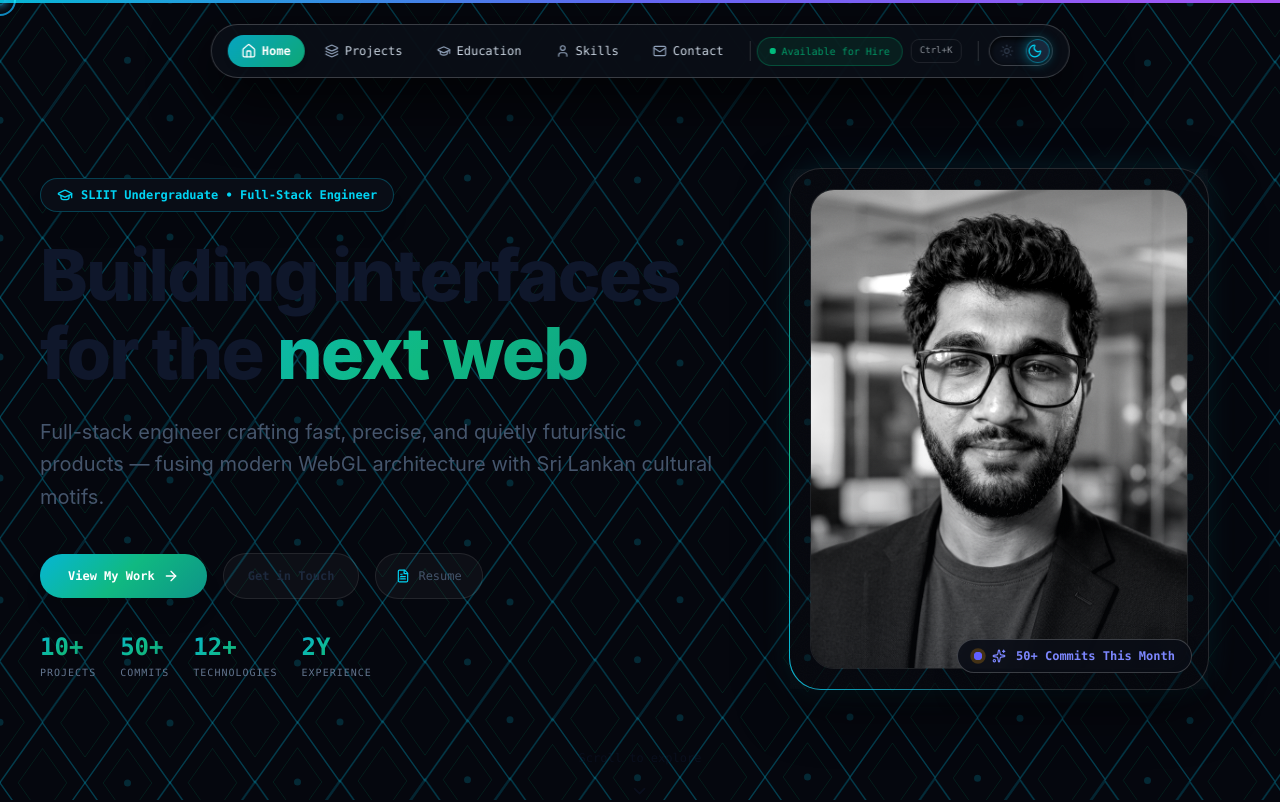
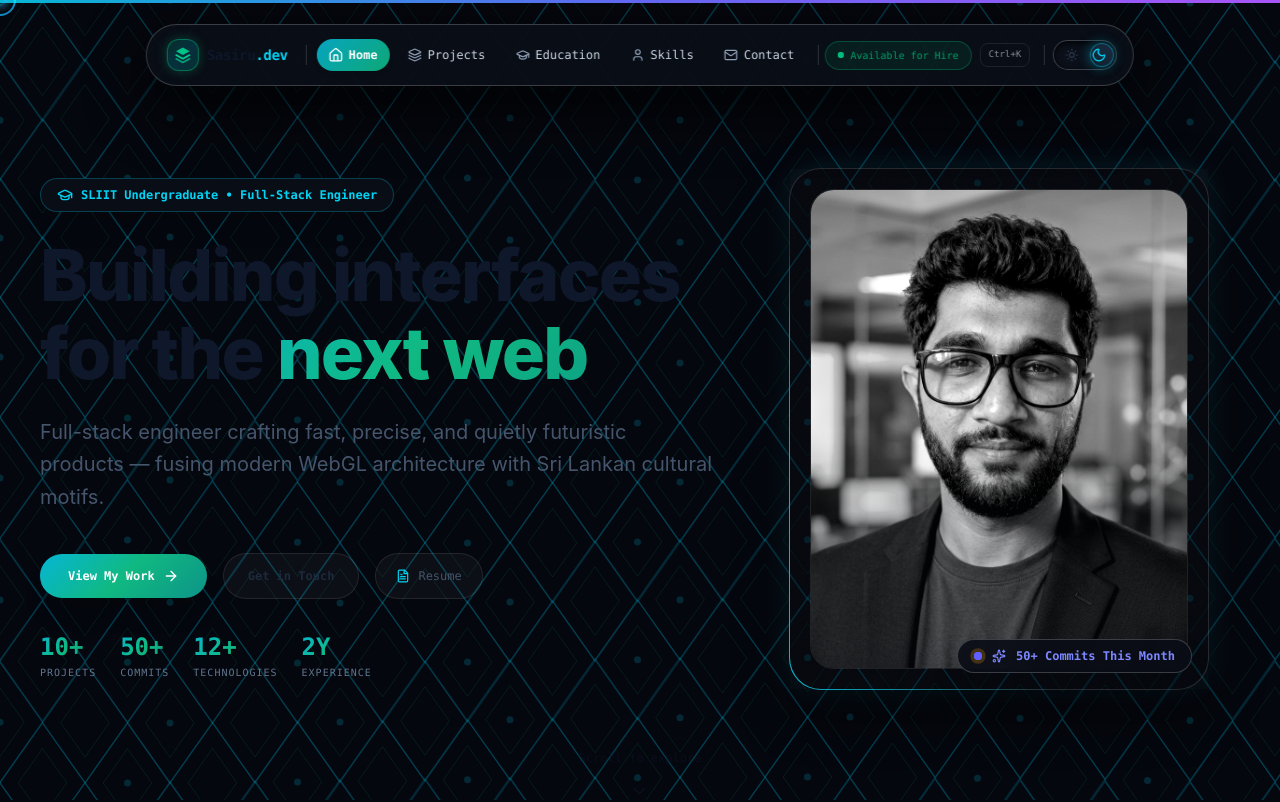
Before and after one commit to sasiruliyanage2004/portfolio-, a React (Vite) app: page / in a window 1280 px wide. Shown: the top 802 px of the page. Built offline with nearby package versions, Linux system fonts and the light colour scheme; no server answers.

Commit message:
feat_add_watermelon_style_brand_logo_and_name_to_floating_navbar

```diff
--- a/src/components/cyber/FloatingDockCyber.jsx
+++ b/src/components/cyber/FloatingDockCyber.jsx
@@ -27,7 +27,6 @@ export default function FloatingDockCyber({ theme, toggleTheme }) {
         return;
       }
 
-      // If scrolled near bottom of page (Contact & Footer area)
       const isAtBottom =
         window.innerHeight + window.scrollY >=
         Math.max(document.body.scrollHeight, document.documentElement.scrollHeight) - 300;
@@ -70,16 +69,62 @@ export default function FloatingDockCyber({ theme, toggleTheme }) {
       initial={{ opacity: 0, y: -20 }}
       animate={{ opacity: 1, y: 0 }}
       transition={{ type: "spring", stiffness: 300, damping: 26 }}
-      className={`fixed left-1/2 top-3 sm:top-6 z-[60] flex -translate-x-1/2 items-center gap-0.5 sm:gap-1.5 rounded-full border backdrop-blur-2xl transition-all duration-500 max-w-[96vw] sm:max-w-none ${
+      className={`fixed left-1/2 top-3 sm:top-6 z-[60] flex -translate-x-1/2 items-center gap-1 sm:gap-1.5 rounded-full border backdrop-blur-2xl transition-all duration-500 max-w-[96vw] sm:max-w-none ${
         isLightMode
           ? isScrolled
-            ? "px-2 sm:px-3 py-1 sm:py-1.5 shadow-[0_16px_40px_rgba(15,23,42,0.15)] bg-white/95 scale-95 border-slate-300"
-            : "px-2.5 sm:px-4 py-1.5 sm:py-2.5 shadow-[0_20px_50px_rgba(15,23,42,0.12)] bg-white/90 scale-100 border-slate-200"
+            ? "px-2.5 sm:px-3.5 py-1 sm:py-1.5 shadow-[0_16px_40px_rgba(15,23,42,0.15)] bg-white/95 scale-95 border-slate-300"
+            : "px-3 sm:px-4 py-1.5 sm:py-2.5 shadow-[0_20px_50px_rgba(15,23,42,0.12)] bg-white/90 scale-100 border-slate-200"
           : isScrolled
-            ? "px-2 sm:px-3 py-1 sm:py-1.5 shadow-[0_16px_50px_rgba(0,0,0,0.95)] bg-[#0b0f17]/95 scale-95 border-white/25"
-            : "px-2.5 sm:px-4 py-1.5 sm:py-2.5 shadow-[0_20px_60px_rgba(0,0,0,0.85)] bg-[#0b0f17]/90 scale-100 border-white/20"
+            ? "px-2.5 sm:px-3.5 py-1 sm:py-1.5 shadow-[0_16px_50px_rgba(0,0,0,0.95)] bg-[#0b0f17]/95 scale-95 border-white/25"
+            : "px-3 sm:px-4 py-1.5 sm:py-2.5 shadow-[0_20px_60px_rgba(0,0,0,0.85)] bg-[#0b0f17]/90 scale-100 border-white/20"
       }`}
     >
+      {/* 🚀 Watermelon-style Personal Brand Logo & Name */}
+      <a
+        href="#home"
+        aria-label="Sasiru Liyanage Home"
+        className="group flex items-center gap-2 pr-1 sm:pr-2 pl-1 py-1 transition-transform active:scale-95"
+      >
+        {/* Layered Cyber Diamond Brand Logo */}
+        <div className="relative flex h-7 w-7 sm:h-8 sm:w-8 items-center justify-center rounded-xl bg-gradient-to-br from-emerald-500/20 via-cyan-500/20 to-teal-500/20 border border-emerald-400/40 shadow-[0_0_12px_rgba(16,185,129,0.3)] group-hover:border-cyan-400 group-hover:shadow-[0_0_16px_rgba(6,182,212,0.5)] transition-all">
+          <svg
+            viewBox="0 0 24 24"
+            fill="none"
+            className="h-4 w-4 sm:h-4.5 sm:w-4.5 text-emerald-400 group-hover:text-cyan-300 transition-colors"
+          >
+            <path
+              d="M12 2L3 7L12 12L21 7L12 2Z"
+              fill="currentColor"
+              fillOpacity="0.9"
+            />
+            <path
+              d="M3 12L12 17L21 12"
+              stroke="currentColor"
+              strokeWidth="2"
+              strokeLinecap="round"
+              strokeLinejoin="round"
+            />
+            <path
+              d="M3 17L12 22L21 17"
+              stroke="currentColor"
+              strokeWidth="2"
+              strokeLinecap="round"
+              strokeLinejoin="round"
+              strokeOpacity="0.7"
+            />
+          </svg>
+        </div>
+
+        {/* Brand Name Text (Hidden on extremely small screens, visible on sm and above) */}
+        <span className="font-extrabold tracking-tight text-slate-900 dark:text-white font-mono text-xs sm:text-sm hidden xs:inline-block sm:inline-block">
+          Sasiru<span className="text-cyan-400">.dev</span>
+        </span>
+      </a>
+
+      {/* Brand Divider */}
+      <div className={`mx-0.5 sm:mx-1 h-5 w-px ${isLightMode ? "bg-slate-300" : "bg-white/15"}`} />
+
+      {/* Navigation Links */}
       {NAV.map((item) => {
         const Icon = item.icon;
         const isActive = active === item.id;
@@ -88,7 +133,7 @@ export default function FloatingDockCyber({ theme, toggleTheme }) {
             key={item.id}
             href={`#${item.id}`}
             aria-label={item.label}
-            className="relative flex items-center gap-1 sm:gap-1.5 rounded-full px-2 sm:px-3.5 py-1.5 sm:py-2 text-[11px] sm:text-xs font-medium transition-colors"
+            className="relative flex items-center gap-1 sm:gap-1.5 rounded-full px-2.5 sm:px-3 py-1.5 sm:py-2 text-[11px] sm:text-xs font-medium transition-colors"
           >
             {isActive && (
               <motion.span
@@ -112,7 +157,7 @@ export default function FloatingDockCyber({ theme, toggleTheme }) {
                   animate={{ opacity: 1, width: "auto" }}
                   exit={{ opacity: 0, width: 0 }}
                   transition={{ duration: 0.2 }}
-                  className={`relative z-10 font-mono overflow-hidden whitespace-nowrap hidden xs:inline-block sm:inline-block ${
+                  className={`relative z-10 font-mono overflow-hidden whitespace-nowrap hidden md:inline-block ${
                     isActive ? "text-white font-semibold" : isLightMode ? "text-slate-600" : "text-slate-300"
                   }`}
                 >
@@ -131,7 +176,7 @@ export default function FloatingDockCyber({ theme, toggleTheme }) {
             animate={{ opacity: 1, width: "auto" }}
             exit={{ opacity: 0, width: 0 }}
             transition={{ duration: 0.25 }}
-            className="hidden items-center overflow-hidden md:flex"
+            className="hidden items-center overflow-hidden lg:flex"
           >
             <div className={`mx-1.5 h-5 w-px ${isLightMode ? "bg-slate-300" : "bg-white/15"}`} />
 
@@ -150,8 +195,8 @@ export default function FloatingDockCyber({ theme, toggleTheme }) {
       </AnimatePresence>
 
       {/* Modern Animated Sun/Moon Switch Mode Slider */}
-      <div className="flex items-center pl-1.5 sm:pl-2.5">
-        <div className={`mr-1.5 sm:mr-2.5 h-5 w-px ${isLightMode ? "bg-slate-300" : "bg-white/15"}`} />
+      <div className="flex items-center pl-1 sm:pl-2">
+        <div className={`mr-1 sm:mr-2 h-5 w-px ${isLightMode ? "bg-slate-300" : "bg-white/15"}`} />
         <SwitchModeToggle theme={theme} toggleTheme={toggleTheme} />
       </div>
     </motion.nav>
```
